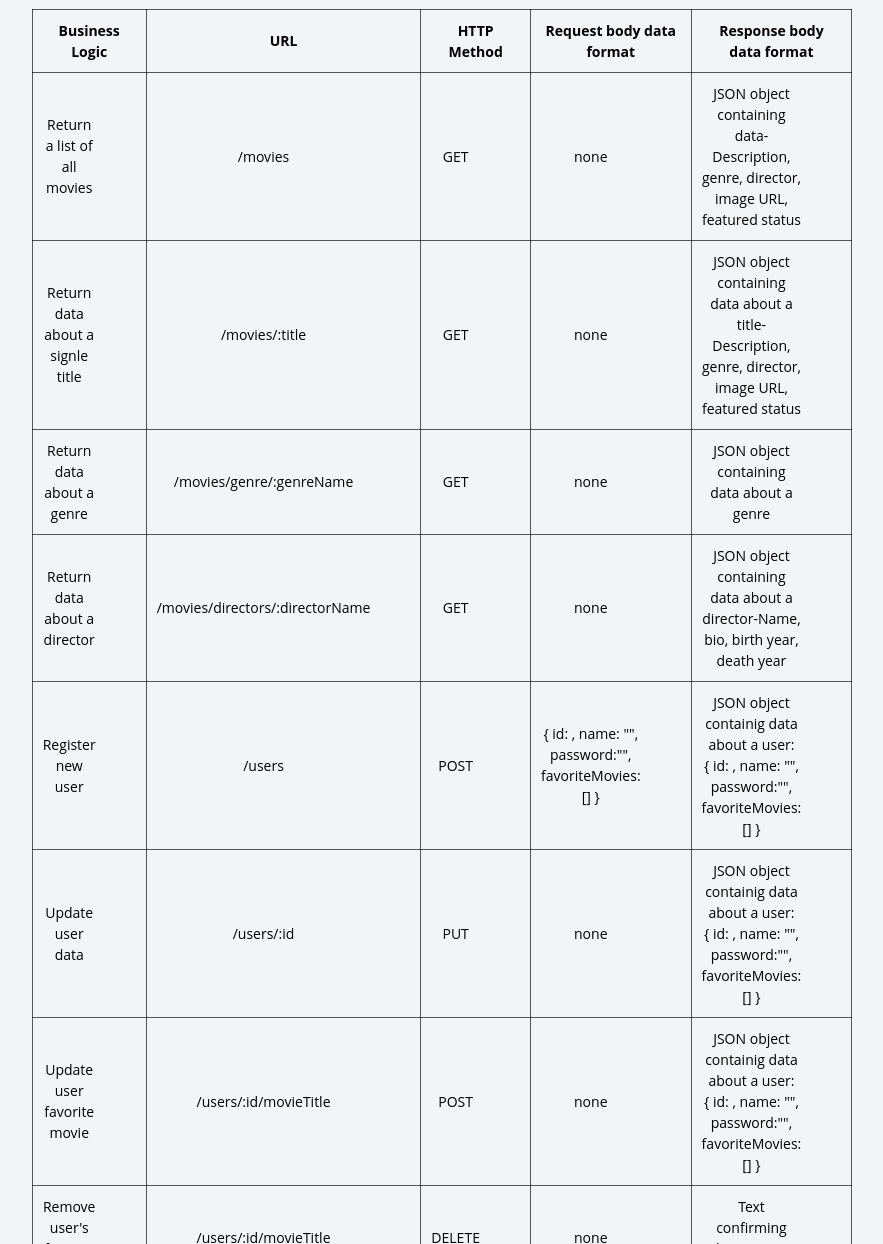
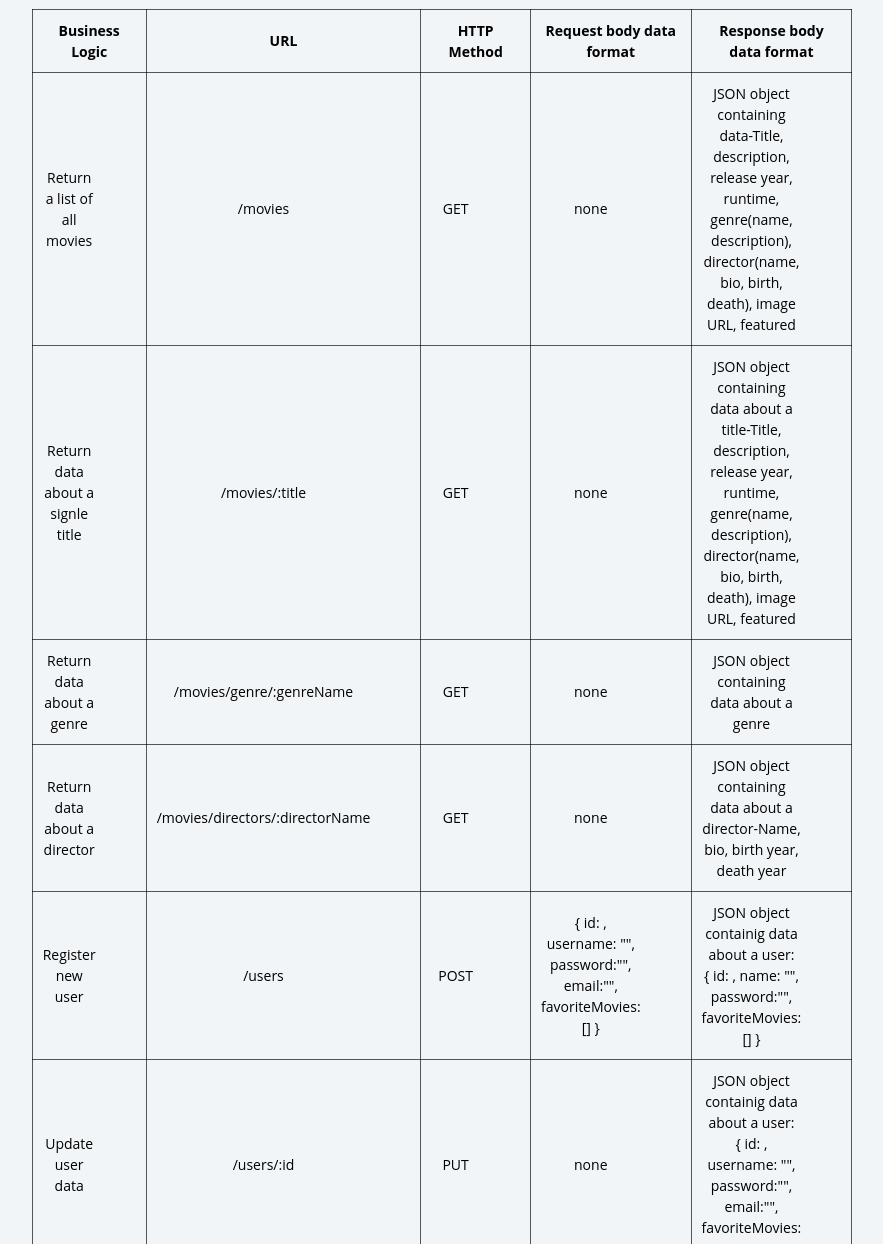
Before and after one commit to TKTamir/Movie_API, a website: page public/documentation.html in a window 1280 px wide. Shown: the part 216-1460 px from the top of the page, without its empty margins (198-1081 px from the left). Drawn offline with Linux system fonts and the light colour scheme.

```diff
--- a/public/documentation.html
+++ b/public/documentation.html
@@ -31,14 +31,14 @@
                             <td>/movies</td>
                             <td>GET</td>
                             <td>none</td>
-                            <td>JSON object containing data-Description, genre, director, image URL, featured status </td>
+                            <td>JSON object containing data-Title, description, release year, runtime, genre(name, description), director(name, bio, birth, death), image URL, featured </td>
                         </tr>
                         <tr>
                             <td>Return data about a signle title</td>
                             <td>/movies/:title</td>
                             <td>GET</td>
                             <td>none</td>
-                            <td>JSON object containing data about a title-Description, genre, director, image URL, featured status</td>
+                            <td>JSON object containing data about a title-Title, description, release year, runtime, genre(name, description), director(name, bio, birth, death), image URL, featured</td>
                         </tr>
                         <tr>
                             <td>Return data about a genre</td>
@@ -60,8 +60,9 @@
                             <td>POST</td>
                             <td>{
                                 id: ,
-                                name: "",
+                                username: "",
                                 password:"",
+                                email:"",
                                 favoriteMovies: []
                               }</td>
                               <td>JSON object containig data about a user: <br> {
@@ -78,8 +79,9 @@
                             <td>none</td>
                             <td>JSON object containig data about a user: <br> {
                                 id: ,
-                                name: "",
+                                username: "",
                                 password:"",
+                                email:"",
                                 favoriteMovies: []
                             }</td>
                         </tr>
@@ -90,8 +92,9 @@
                             <td>none</td>
                             <td>JSON object containig data about a user: <br> {
                                 id: ,
-                                name: "",
+                                username: "",
                                 password:"",
+                                email:"",
                                 favoriteMovies: []
                             }</td>
                         </tr>
```
